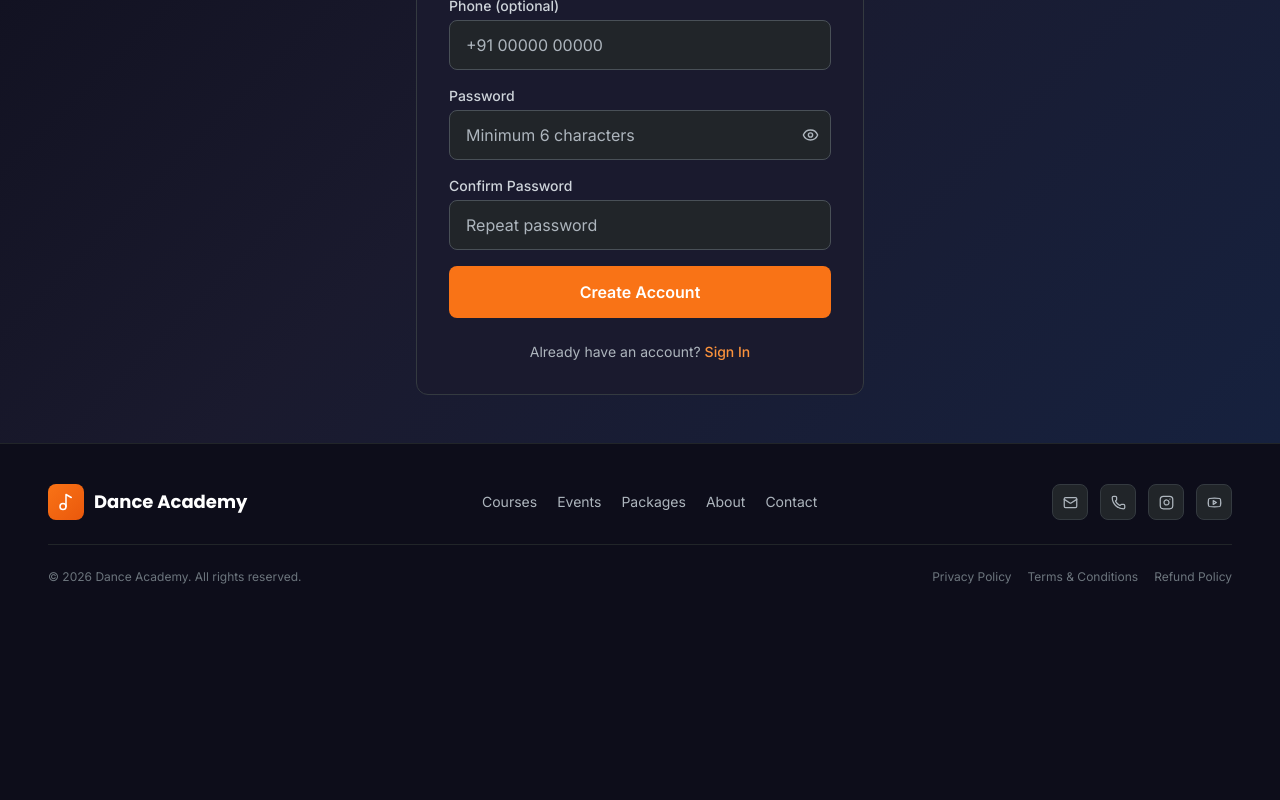
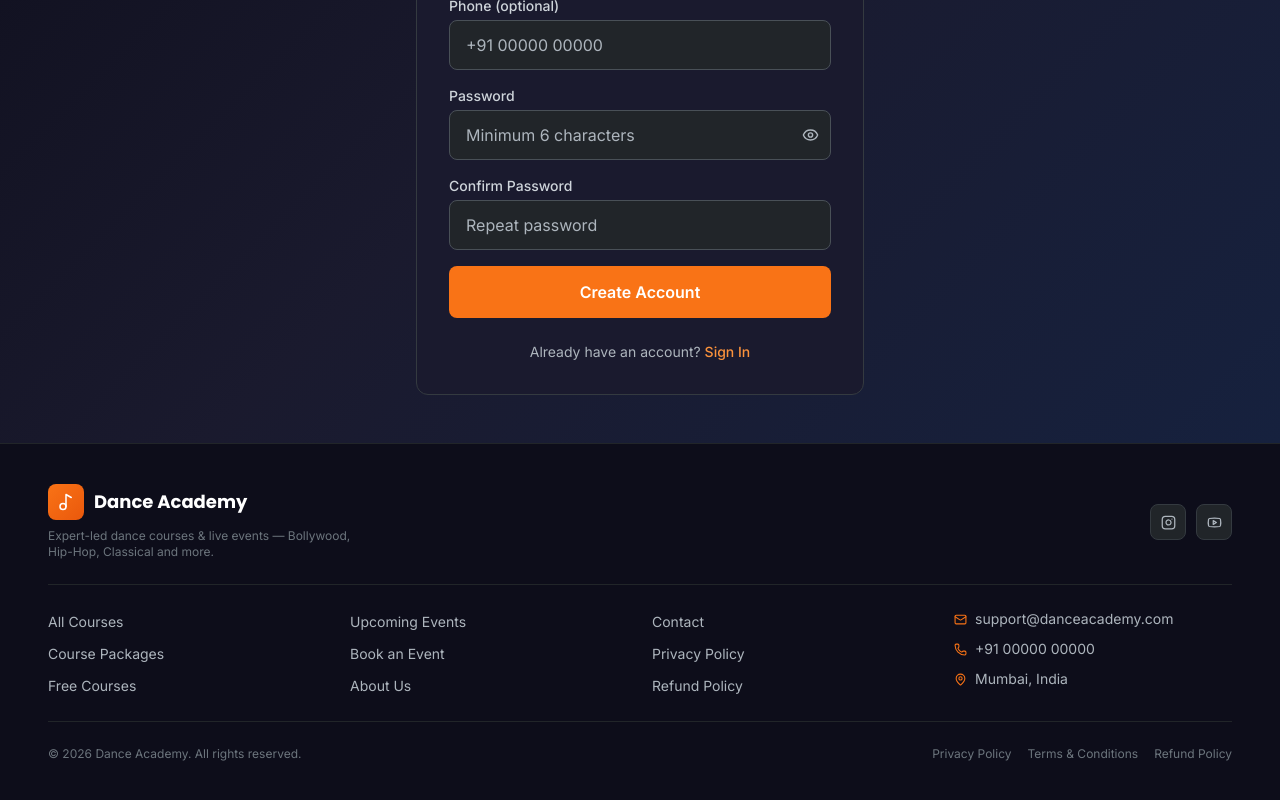
Before and after one commit to riteshpatil9162/DanceClass, a React (Vite) app in the folder client/: page /register in a window 1280 px wide. Shown: the part 509-1309 px from the top of the page. Before the commit the page ends 1134 px from the top, so only its background shows below. Built offline with nearby package versions, Linux system fonts and the light colour scheme.

Commit message:
feat: add details to footer — quick links, contact, tagline

```diff
--- a/client/src/components/layout/Footer.jsx
+++ b/client/src/components/layout/Footer.jsx
@@ -1,22 +1,32 @@
 import { Link } from 'react-router-dom';
-import { Music2, Instagram, Youtube, Mail, Phone } from 'lucide-react';
+import { Music2, Instagram, Youtube, Mail, Phone, MapPin } from 'lucide-react';
 
 const APP_NAME = import.meta.env.VITE_APP_NAME || 'Dance Academy';
 const INSTAGRAM_URL = import.meta.env.VITE_INSTAGRAM_URL || '#';
 const YOUTUBE_URL = import.meta.env.VITE_YOUTUBE_URL || '#';
 
-const links = [
-  { label: 'Courses',  to: '/courses' },
-  { label: 'Events',   to: '/events' },
-  { label: 'Packages', to: '/packages' },
-  { label: 'About',    to: '/about' },
-  { label: 'Contact',  to: '/contact' },
+const legal = [
+  { label: 'Privacy Policy',     to: '/privacy' },
+  { label: 'Terms & Conditions', to: '/terms' },
+  { label: 'Refund Policy',      to: '/refund' },
 ];
 
-const legal = [
-  { label: 'Privacy Policy',    to: '/privacy' },
-  { label: 'Terms & Conditions', to: '/terms' },
-  { label: 'Refund Policy',     to: '/refund' },
+const quickLinks = [
+  [
+    { label: 'All Courses',      to: '/courses' },
+    { label: 'Course Packages',  to: '/packages' },
+    { label: 'Free Courses',     to: '/courses?filter=free' },
+  ],
+  [
+    { label: 'Upcoming Events',  to: '/events' },
+    { label: 'Book an Event',    to: '/events' },
+    { label: 'About Us',         to: '/about' },
+  ],
+  [
+    { label: 'Contact',          to: '/contact' },
+    { label: 'Privacy Policy',   to: '/privacy' },
+    { label: 'Refund Policy',    to: '/refund' },
+  ],
 ];
 
 export default function Footer() {
@@ -24,11 +34,11 @@ export default function Footer() {
     <footer className="bg-dark-950 border-t border-dark-800">
       <div className="page-container py-10">
 
-        {/* Top row: brand + nav links + socials */}
-        <div className="flex flex-col md:flex-row md:items-center md:justify-between gap-6">
-
-          {/* Brand */}
-          <Link to="/" className="inline-flex items-center gap-2.5 shrink-0 group">
+        {/* ── Row 1: Brand · Tagline · Socials ── */}
+        <div className="flex flex-col sm:flex-row sm:items-center sm:justify-between gap-5">
+          {/* Brand + tagline */}
+          <div>
+            <Link to="/" className="inline-flex items-center gap-2.5 group mb-2">
               <div className="w-9 h-9 bg-orange-gradient rounded-lg flex items-center justify-center">
                 <Music2 size={18} className="text-white" />
               </div>
@@ -36,72 +46,71 @@ export default function Footer() {
                 {APP_NAME}
               </span>
             </Link>
+            <p className="text-dark-500 text-xs max-w-xs">
+              Expert-led dance courses &amp; live events — Bollywood, Hip-Hop, Classical and more.
+            </p>
+          </div>
 
-          {/* Nav links */}
-          <nav className="flex flex-wrap gap-x-5 gap-y-2">
-            {links.map((l) => (
-              <Link
-                key={l.to}
-                to={l.to}
-                className="text-dark-400 hover:text-primary-400 text-sm transition-colors"
-              >
-                {l.label}
-              </Link>
-            ))}
-          </nav>
-
-          {/* Socials + contact */}
-          <div className="flex items-center gap-3">
-            <a
-              href={`mailto:support@danceacademy.com`}
-              aria-label="Email"
-              className="w-9 h-9 rounded-lg bg-dark-800 border border-dark-700 hover:border-primary-500/50 hover:text-primary-400 flex items-center justify-center text-dark-400 transition-all"
-            >
-              <Mail size={15} />
-            </a>
-            <a
-              href={`tel:+910000000000`}
-              aria-label="Phone"
-              className="w-9 h-9 rounded-lg bg-dark-800 border border-dark-700 hover:border-primary-500/50 hover:text-primary-400 flex items-center justify-center text-dark-400 transition-all"
-            >
-              <Phone size={15} />
-            </a>
-            <a
-              href={INSTAGRAM_URL}
-              target="_blank"
-              rel="noopener noreferrer"
-              aria-label="Instagram"
-              className="w-9 h-9 rounded-lg bg-dark-800 border border-dark-700 hover:bg-gradient-to-br hover:from-purple-600 hover:to-pink-500 hover:border-transparent flex items-center justify-center text-dark-400 hover:text-white transition-all"
-            >
+          {/* Social icons */}
+          <div className="flex items-center gap-2.5">
+            <a href={INSTAGRAM_URL} target="_blank" rel="noopener noreferrer" aria-label="Instagram"
+              className="w-9 h-9 rounded-lg bg-dark-800 border border-dark-700 hover:bg-gradient-to-br hover:from-purple-600 hover:to-pink-500 hover:border-transparent flex items-center justify-center text-dark-400 hover:text-white transition-all">
               <Instagram size={15} />
             </a>
-            <a
-              href={YOUTUBE_URL}
-              target="_blank"
-              rel="noopener noreferrer"
-              aria-label="YouTube"
-              className="w-9 h-9 rounded-lg bg-dark-800 border border-dark-700 hover:bg-red-600 hover:border-transparent flex items-center justify-center text-dark-400 hover:text-white transition-all"
-            >
+            <a href={YOUTUBE_URL} target="_blank" rel="noopener noreferrer" aria-label="YouTube"
+              className="w-9 h-9 rounded-lg bg-dark-800 border border-dark-700 hover:bg-red-600 hover:border-transparent flex items-center justify-center text-dark-400 hover:text-white transition-all">
               <Youtube size={15} />
             </a>
           </div>
         </div>
 
-        {/* Divider */}
         <div className="my-6 h-px bg-dark-800" />
 
-        {/* Bottom row: copyright + legal links */}
+        {/* ── Row 2: Quick links (3 cols) + Contact ── */}
+        <div className="grid grid-cols-2 sm:grid-cols-4 gap-6">
+          {quickLinks.map((col, i) => (
+            <ul key={i} className="space-y-2">
+              {col.map((l) => (
+                <li key={l.to + l.label}>
+                  <Link to={l.to} className="text-dark-400 hover:text-primary-400 text-sm transition-colors">
+                    {l.label}
+                  </Link>
+                </li>
+              ))}
+            </ul>
+          ))}
+
+          {/* Contact column */}
+          <ul className="space-y-2.5">
+            <li className="flex items-center gap-2 text-dark-400 text-sm">
+              <Mail size={13} className="text-primary-500 shrink-0" />
+              <a href="mailto:support@danceacademy.com" className="hover:text-primary-400 transition-colors truncate">
+                support@danceacademy.com
+              </a>
+            </li>
+            <li className="flex items-center gap-2 text-dark-400 text-sm">
+              <Phone size={13} className="text-primary-500 shrink-0" />
+              <a href="tel:+910000000000" className="hover:text-primary-400 transition-colors">
+                +91 00000 00000
+              </a>
+            </li>
+            <li className="flex items-center gap-2 text-dark-400 text-sm">
+              <MapPin size={13} className="text-primary-500 shrink-0" />
+              <span>Mumbai, India</span>
+            </li>
+          </ul>
+        </div>
+
+        <div className="my-6 h-px bg-dark-800" />
+
+        {/* ── Row 3: Copyright · Legal ── */}
         <div className="flex flex-col sm:flex-row items-center justify-between gap-3">
           <p className="text-dark-500 text-xs text-center sm:text-left">
             &copy; {new Date().getFullYear()} {APP_NAME}. All rights reserved.
           </p>
           <div className="flex items-center gap-4 flex-wrap justify-center">
             {legal.map((l) => (
-              <Link
-                key={l.to}
-                to={l.to}
-                className="text-dark-500 hover:text-dark-300 text-xs transition-colors"
-              >
+              <Link key={l.to} to={l.to} className="text-dark-500 hover:text-dark-300 text-xs transition-colors">
                 {l.label}
               </Link>
             ))}
```
Lines whose indentation alone changed are shown as unchanged.
